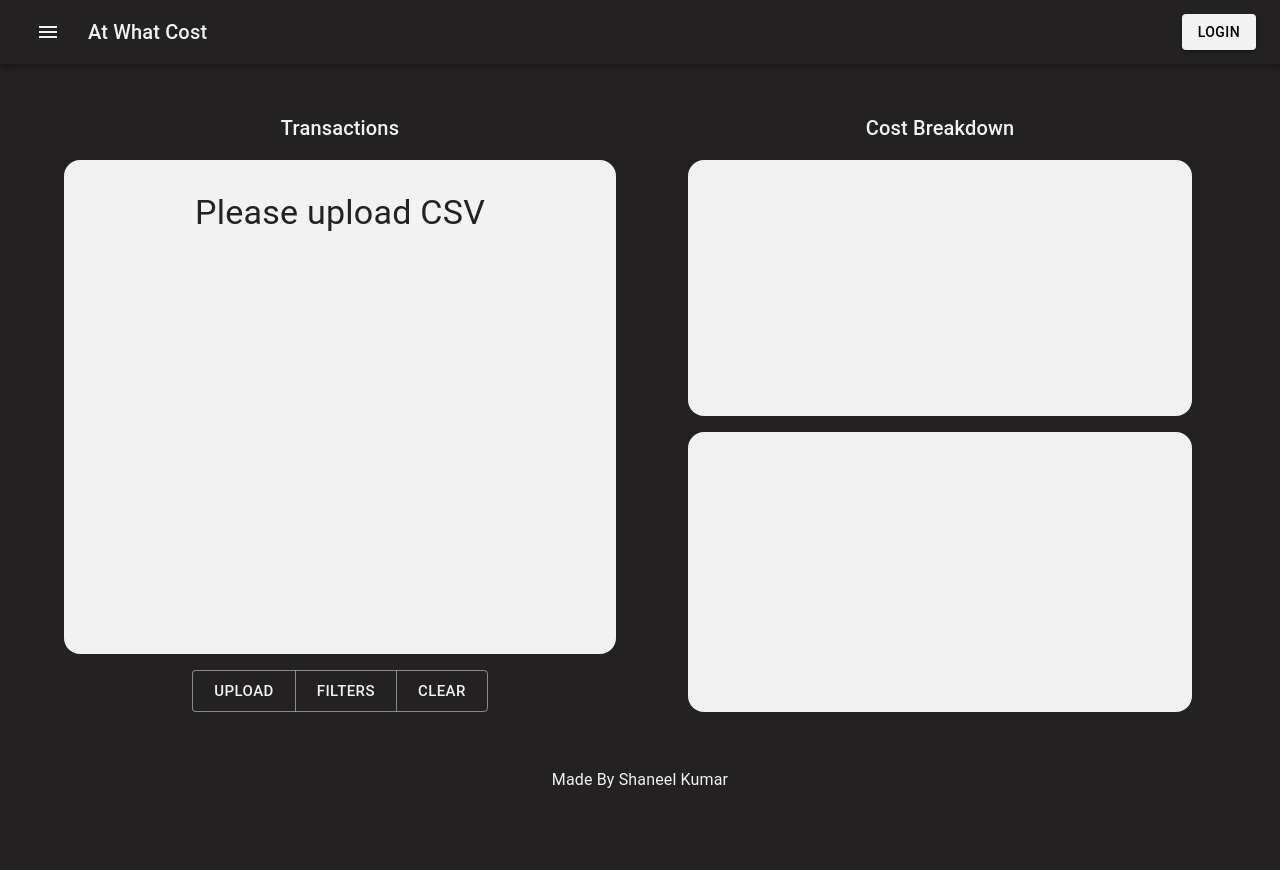
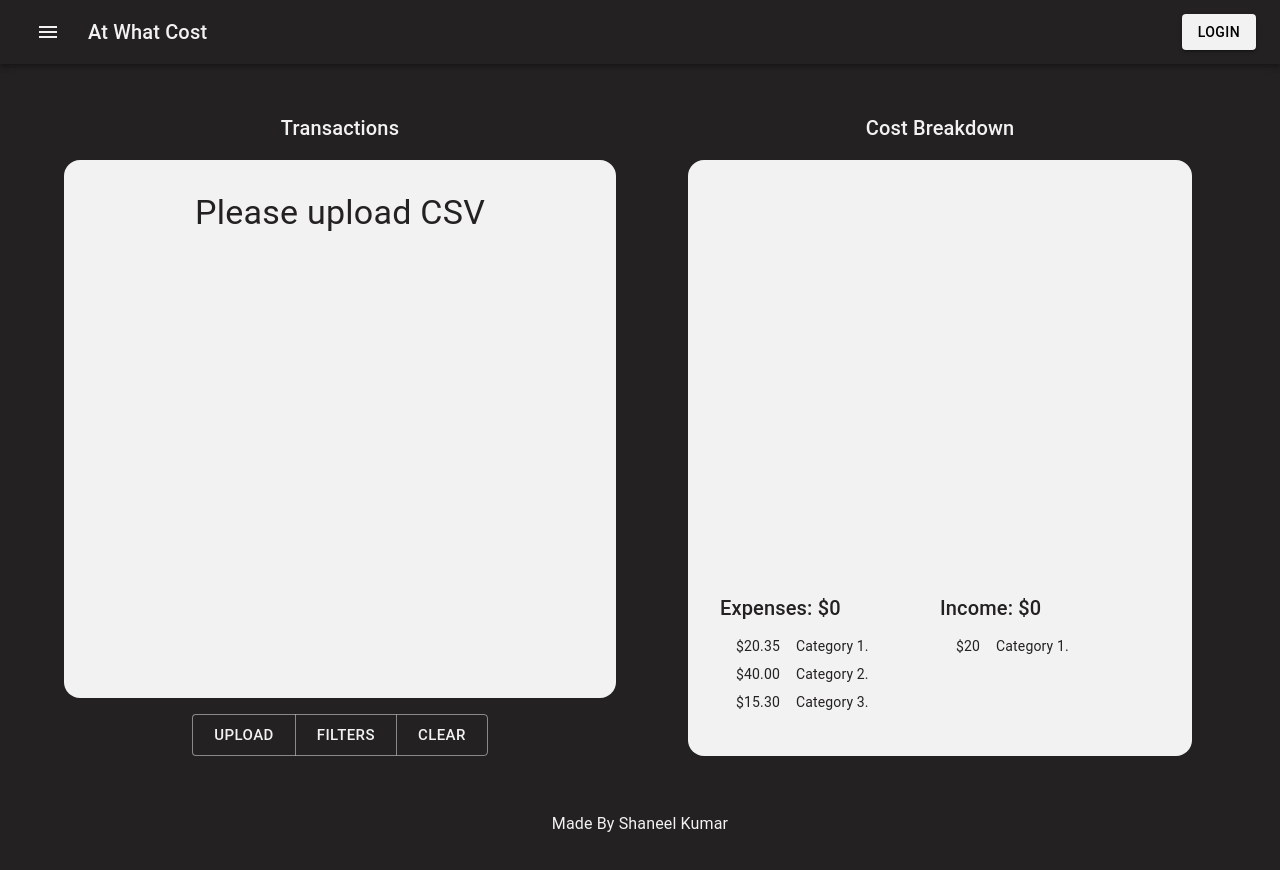
Before and after one commit to Vyonyx/at-what-cost-FE, a React (Vite) app: page / in a window 1280 px wide. Shown: the top 870 px of the page. Before the commit the page ends 800 px from the top, so only its background shows below. Built offline with nearby package versions, Linux system fonts and the light colour scheme.

Commit message:
add cost list component

```diff
--- /dev/null
+++ b/src/components/CostList.tsx
@@ -0,0 +1,72 @@
+import { Box, Grid, List, ListItem, Typography } from "@mui/material"
+import { useSelector } from "react-redux"
+import { RootState } from "../redux/store"
+import { transactionsToPieData } from "../utils/transactionDataConversions"
+
+function CostList() {
+  const transactions = useSelector((state:RootState) => state.transactions)
+  const filters = useSelector((state:RootState) => state.filters.list)
+
+  const data = transactionsToPieData('Code', 'Amount', transactions, filters)
+  console.log(data)
+
+  const totals =
+    typeof data !== 'string'
+      ? data.reduce((prev, item) => {
+        const { id, value } = item
+        return value <= 0
+          ? {...prev, expenses: prev.expenses + value}
+          : {...prev, income: prev.income + value}
+      }, {expenses: 0, income: 0})
+      : {expenses: 0, income: 0}
+
+      const {expenses: expensesTotal, income: incomeTotal} = totals
+
+  return (
+    <Box sx={{display:'grid', gridTemplateColumns:'repeat(2, 1fr)', gridAutoRows:'min-content', width:'100%', height:'100%', color:'background.default'}}>
+      <Typography
+        variant='h6'
+        color='background.default'
+      >
+        Expenses: ${Math.abs(expensesTotal)}
+      </Typography>
+      <Typography
+        variant='h6'
+        color='background.default'
+      >
+        Income: ${incomeTotal}
+      </Typography>
+
+      <List dense>
+        <ListItem>
+          <Box sx={{display:'flex'}}>
+            <Typography mr={2} align='right' variant='body2'>$20.35</Typography>
+            <Typography align='left' variant='body2'>Category 1.</Typography>
+          </Box>
+        </ListItem>
+        <ListItem>
+          <Box sx={{display:'flex'}}>
+            <Typography mr={2} align='right' variant='body2'>$40.00</Typography>
+            <Typography align='left' variant='body2'>Category 2.</Typography>
+          </Box>
+        </ListItem>
+        <ListItem>
+          <Box sx={{display:'flex'}}>
+            <Typography mr={2} align='right' variant='body2'>$15.30</Typography>
+            <Typography align='left' variant='body2'>Category 3.</Typography>
+          </Box>
+        </ListItem>
+      </List>
+
+      <List dense>
+        <ListItem>
+          <Box sx={{display:'flex'}}>
+            <Typography mr={2} align='right' variant='body2'>$20</Typography>
+            <Typography align='left' variant='body2'>Category 1.</Typography>
+          </Box>
+        </ListItem>
+      </List>
+    </Box>
+  )
+}
+export default CostList
--- a/src/pages/Dashboard.tsx
+++ b/src/pages/Dashboard.tsx
@@ -1,9 +1,10 @@
-import { Box, Grid, Typography } from "@mui/material"
+import { Box, Divider, Grid, Typography } from "@mui/material"
 import { Container } from "@mui/system"
 import TransactionButtons from "../components/TransactionButtons"
 import TransactionList from "../components/TransactionsList"
 import FiltersModal from "../components/FiltersModal"
 import PieChart from "../components/PieChart"
+import CostList from "../components/CostList"
 
 function Dashboard() {
 
@@ -24,12 +25,12 @@ function Dashboard() {
             Cost Breakdown
           </Typography>
           <Container component='div' sx={graphContainerStyle}>
-            <Box sx={{...subSectionStyle, height:0}}>
+            <Box sx={subSectionStyle}>
               <PieChart />
+              <CostList />
             </Box>
-            <Box sx={subSectionStyle}>
-              Box
-            </Box>
+            {/* <Box sx={subSectionStyle}>
+            </Box> */}
           </Container>
         </Grid>
       </Grid>
```
